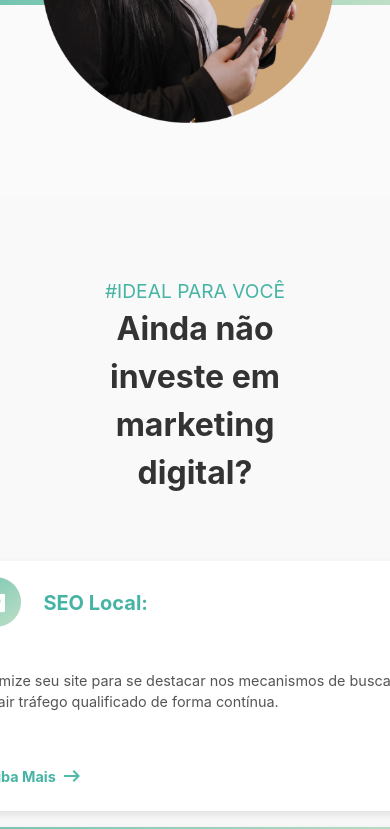
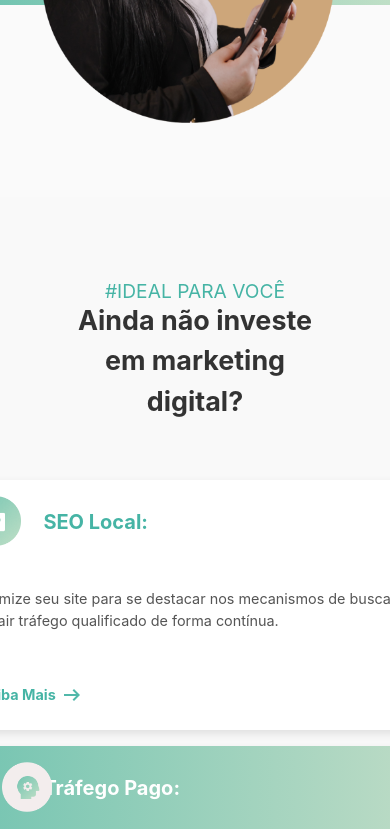
Before and after one commit to abcvinicius/freelancer-landingpage-01, a React (Vite) app: page / in a window 390 px wide. Shown: the part 5100-5929 px from the top of the page. Built offline with nearby package versions, Linux system fonts and the light colour scheme.

Commit message:
responsividade17

```diff
--- a/src/styles/MarketingInformationSectionStyles.ts
+++ b/src/styles/MarketingInformationSectionStyles.ts
@@ -30,7 +30,7 @@ export const InformationHeader = styled.div`
   }
 
   h3 {
-    font-size: 2rem;
+    font-size: 1.68rem;
     color: #333;
   }
 `;
```
